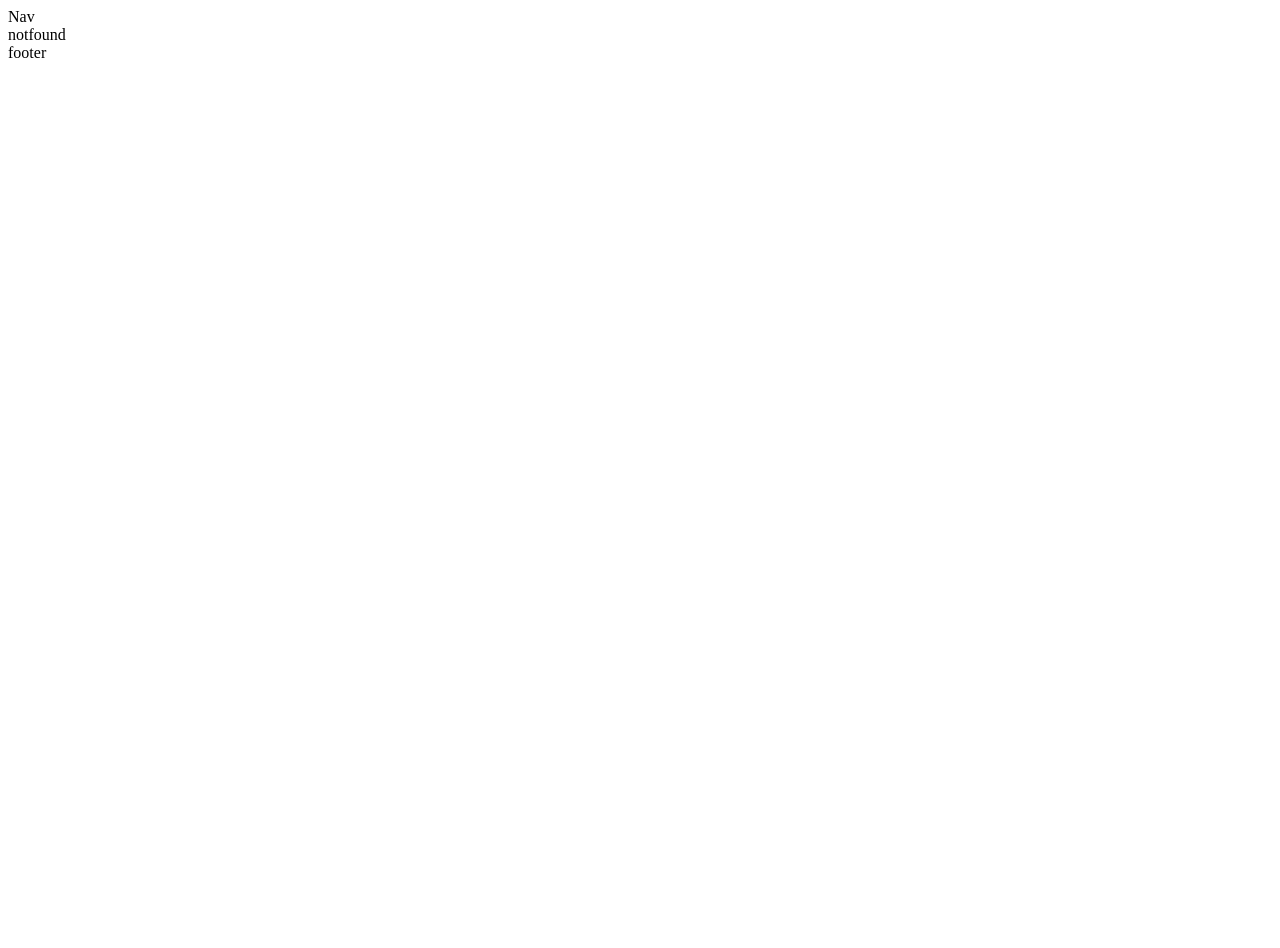
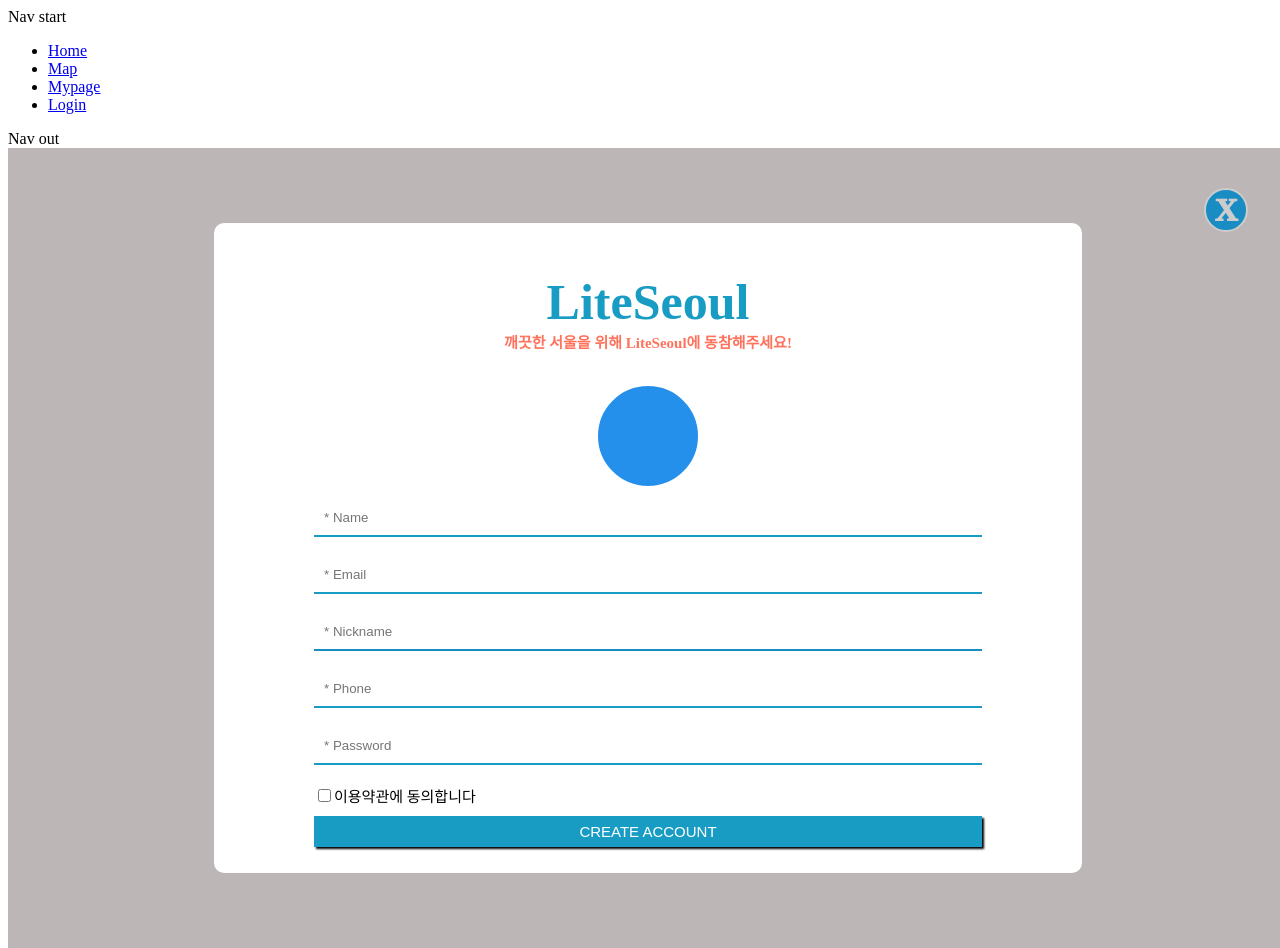
Before and after one commit to codestates/LiteSeoul-client, a React (Create React App) app: page /signup in a window 1280 px wide. Before the commit the page ends 800 px from the top, so only its background shows below. Built offline with nearby package versions, Linux system fonts and the light colour scheme; the HTML template or start-up script is replaced by a standard one.

Commit message:
[Client] feat/Signup add: Validation and format

```diff
--- a/package.json
+++ b/package.json
@@ -10,11 +10,14 @@
     "@types/node": "^12.20.15",
     "@types/react": "^17.0.11",
     "@types/react-dom": "^17.0.8",
+    "@types/styled-components": "^5.1.10",
     "axios": "^0.21.1",
     "react": "^17.0.2",
     "react-dom": "^17.0.2",
+    "react-hook-form": "^7.9.0",
     "react-router-dom": "^5.2.0",
     "react-scripts": "4.0.3",
+    "styled-components": "^5.3.0",
     "typescript": "^4.3.4",
     "web-vitals": "^1.1.2"
   },
--- /dev/null
+++ b/src/App.css
@@ -0,0 +1,114 @@
+
+
+/* 회원가입 */
+/* 주황컬러 : #ff735d */
+.SignUpTitle {
+  text-align: center;
+  font-size: 50px;
+  color: #189cc4;
+  font-weight: bolder;
+}
+
+.inputs {
+  display: flex;
+  flex-direction: column;
+  margin: 30px 50px 50px 50px;
+  justify-content:center;
+
+}
+
+.UserImg {
+  border-radius: 9999px;
+  cursor: pointer;
+}
+
+.ImgFlex {
+  display: flex;
+  text-align: center;
+  justify-content:center;
+}
+
+.UserName {
+  margin: 10px 0px;
+  padding: 10px;
+  border-top: 0px;
+  border-right: 0px;
+  border-left: 0px;
+  border-bottom: 2px solid #189cc4;
+}
+
+.UserEmail {
+  margin: 10px 0px;
+  padding: 10px;
+  border-top: 0px;
+  border-right: 0px;
+  border-left: 0px;
+  border-bottom: 2px solid #189cc4;
+}
+
+.UserNickname {
+  margin: 10px 0px;
+  padding: 10px;
+  border-top: 0px;
+  border-right: 0px;
+  border-left: 0px;
+  border-bottom: 2px solid #188cc3;
+}
+
+.UserMobile {
+  margin: 10px 0px;
+  padding: 10px;
+  border-top: 0px;
+  border-right: 0px;
+  border-left: 0px;
+  border-bottom: 2px solid #189cc4;
+}
+
+.password {
+  margin: 10px 0px;
+  padding: 10px;
+  border-top: 0px;
+  border-right: 0px;
+  border-left: 0px;
+  border-bottom: 2px solid #189cc4;
+}
+
+.password2 {
+  margin: 10px 0px;
+  padding: 10px;
+  border-top: 0px;
+  border-right: 0px;
+  border-left: 0px;
+  border-bottom: 2px solid #189cc4;
+}
+
+.SignUpButton {
+  display: block;
+  padding: 7px;
+  background-color: #189cc4;
+  border: none;
+  color: white;
+  font-size: 15px;
+  cursor: pointer;
+
+  float: left;
+  box-shadow: 2px 2px 2px black;
+  transition-duration: 0.1s;
+}
+.SignUpButton:active{
+  margin-left: 1px;
+  margin-top: 1px;
+  box-shadow: none;
+}
+
+.SignUpCheckbox {
+  font-size: 15px;
+  margin: 10px 0;
+}
+
+.errorMessages {
+  font-size: 15px;
+  font-weight: bolder;
+  text-align: center;
+  color: #ff735d;
+}
--- a/src/App.tsx
+++ b/src/App.tsx
@@ -1,18 +1,18 @@
 // import axios from 'axios';
 // import { useState, useEffect } from 'react';
-import { useState } from 'react';
-import { BrowserRouter, Switch, Route, Redirect } from 'react-router-dom';
-import Home from './pages/Home';
-import SignIn from './components/Modal/SignIn';
-import Mypage from './pages/Mypage';
-import Footer from './components/Footer';
-import Nav from './components/Nav';
+import { useState } from "react";
+import { BrowserRouter, Switch, Route, Redirect } from "react-router-dom";
+import Home from "./pages/Home";
+import SignIn from "./components/Modal/SignIn";
+import Mypage from "./pages/Mypage";
+import Footer from "./components/Footer";
+import Nav from "./components/Nav";
 // import Donation from './pages/Donation';
-import NotFound from './pages/NotFound';
-import Map from './pages/Map';
+import NotFound from "./pages/NotFound";
+import Map from "./pages/Map";
+import SignUp from "./components/Modal/SignUp";
 
-
-function App(): any {
+const App: React.FC = () => {
   // const [result, setResult] = useState('');
   // useEffect((): any => {
   //   axios.get('http://ec2-3-142-146-122.us-east-2.compute.amazonaws.com')
@@ -27,6 +27,16 @@ function App(): any {
   //     {result}
   //   </div>
   // );
+
+  // const onSubmit = (form: {
+  //   name: string;
+  //   email: string;
+  //   mobile: string;
+  //   password: string;
+  //   password2: string;
+  // }) => {
+  //   console.log(form);
+  // };
   const [isLogin, SetLogin] = useState<boolean>(false);
   return (
     <BrowserRouter>
@@ -41,30 +51,21 @@ function App(): any {
         <Route
           path="/mypage"
           render={() => {
-            if(isLogin === false) {
-              return <Redirect to="/signin" />
+            if (isLogin === false) {
+              return <Redirect to="/signin" />;
             }
-            return <Mypage/>
+            return <Mypage />;
           }}
         />
-        <Route
-          path="/signin"
-          render={() => (
-            <SignIn/>
-          )}
-        />
-        <Route
-          path="/map"
-          render={() => (
-            <Map/>
-          )}
-        />
+        <Route path="/signin" render={() => <SignIn />} />
+        <Route path="/signup" render={() => <SignUp />} />
+        <Route path="/map" render={() => <Map />} />
         <Route
           exact
           path="/"
           render={() => (
             <Home
-              // isLogin={isLogin: boolean}
+            // isLogin={isLogin: boolean}
             />
           )}
         />
@@ -72,7 +73,7 @@ function App(): any {
       </Switch>
       <Footer />
     </BrowserRouter>
-  )
-}
+  );
+};
 
 export default App;
--- a/src/components/Modal/SignIn.tsx
+++ b/src/components/Modal/SignIn.tsx
@@ -1,11 +1,19 @@
-import React from 'react'
+import React from "react";
+import { NavLink } from "react-router-dom";
 
-function SignIn(){
-    return(
-        <div>
-            signin
-        </div>
-    )
+function SignIn() {
+  return (
+    <div className="SignInNav">
+      SignIn
+      <ul>
+        <li>
+          <NavLink exact to="/signup">
+            SignUp
+          </NavLink>
+        </li>
+      </ul>
+    </div>
+  );
 }
 
 export default SignIn;
--- a/src/components/Modal/SignUp.tsx
+++ b/src/components/Modal/SignUp.tsx
@@ -1,11 +1,244 @@
-import React from 'react'
+import React from "react";
+import { useForm, SubmitHandler, SubmitErrorHandler } from "react-hook-form";
+import styled from "styled-components";
+import "../../App.css";
 
-function SignUp(){
-    return(
-        <div>
-            signup
+// styled-components로 모달창 css 관리
+const PlayModal = styled.div`
+  width: 100%;
+  height: 100vh;
+  /* min-width: 1800px; */
+  background-color: #bcb6b6;
+  position: absolute;
+  z-index: 990;
+  overflow: auto;
+  opacity: 1;
+  display: flex;
+  align-items: center;
+  justify-content: center;
+  overflow: hidden;
+`;
+
+const PlayModalInside = styled.div`
+  width: 60%;
+  /* min-width: 500px; */
+  height: 500px;
+  /* border: 7px solid red; */
+  margin: auto;
+  padding: 50px 50px 100px 50px;
+  position: relative;
+  /* color: white; */
+  background-color: white;
+  border-radius: 10px;
+`;
+
+const ModalCloseBtn = styled.div`
+  width: 40px;
+  height: 40px;
+  border: 2px solid #ccc;
+  border-radius: 50%;
+  position: absolute;
+  top: 40px;
+  right: 40px;
+  color: #ccc;
+  font-size: 2rem;
+  font-weight: 1000;
+  cursor: pointer;
+  display: flex;
+  align-items: center;
+  justify-content: center;
+  opacity: 1;
+  background-color: #188cc3;
+  z-index: 999;
+  &:hover {
+    border: none;
+    /* background: #white; */
+    opacity: 1;
+    overflow: auto;
+  }
+`;
+
+const FileUpload = styled.div`
+  height: 100px;
+  width: 100px;
+  border-radius: 100px;
+  position: relative;
+  border: 4px solid #ffffff;
+  overflow: hidden;
+  background-image: linear-gradient(to bottom, #2590eb 50%, #ffffff 50%);
+  background-size: 100% 200%;
+  transition: all 1s;
+  color: #ffffff;
+  font-size: 100px;
+
+  input[type="file"] {
+    height: 200px;
+    width: 200px;
+    position: absolute;
+    top: 0;
+    left: 0;
+    opacity: 0;
+    cursor: pointer;
+  }
+
+  &:hover {
+    background-position: 0 -100%;
+    color: #2590eb;
+  }
+`;
+
+// 타입스크립트 관련 타입지정
+type IFormInput = {
+  UserImg?: File;
+  UserName: string;
+  UserEmail: string;
+  UserNickname: string;
+  UserMobile: string;
+  Password: string;
+  Password2: string;
+  Checkbox: boolean;
+};
+
+// 사인업 함수 본문
+const SignUp = () => {
+  // react-hook-from 메소드 useForm
+  const {
+    register,
+    formState: { errors },
+    handleSubmit,
+  } = useForm<IFormInput>();
+
+  // 제출과 에러 핸들링
+  const onSubmit: SubmitHandler<IFormInput> = (data) => console.log(data);
+  const onError: SubmitErrorHandler<IFormInput> = (data) => console.log(data);
+
+  // console.log(IFormInput.data)
+  // 리턴 내부에서 모달창 생성 및 유효성검사와 인풋창 한번에 관리
+  return (
+    <PlayModal>
+      <ModalCloseBtn
+        onClick={() => {
+          window.history.back();
+        }}
+      >
+        X
+      </ModalCloseBtn>
+      <PlayModalInside>
+        <div className="SignUpTitle">LiteSeoul</div>
+        <div className="errorMessages">
+          {errors.UserImg
+            ? "프로필 사진을 지정해주세요 :)"
+            : errors.UserName
+            ? "이름을 입력해주세요 :)"
+            : errors.UserEmail
+            ? "이메일을 입력해주세요 :)"
+            : errors.UserNickname
+            ? "닉네임은 4글자 이상 8글자 이하 영문이나 숫자로 입력해주세요 :)"
+            : errors.UserMobile
+            ? "휴대폰 번호를 입력해주세요 :) 대쉬('-')는 안쓰셔도 돼요!"
+            : errors.Password
+            ? "비밀번호를 입력해주세요 :)"
+            : errors.Checkbox
+            ? "이용약관에 동의해주세요 :)"
+            : "깨끗한 서울을 위해 LiteSeoul에 동참해주세요!"}
         </div>
-    )
-}
+        <form
+          className="inputs"
+          onSubmit={handleSubmit(onSubmit)}
+          onError={handleSubmit(onError)}
+        >
+          <div className="ImgFlex">
+            <FileUpload>
+              <input
+                className="UserImg"
+                type="file"
+                accept=".jpg, .jpeg, .png"
+                {...register("UserImg", {
+                  required: true,
+                })}
+              />
+            </FileUpload>
+          </div>
+          <div className="ErrorMessage"></div>
+          <input
+            className="UserName"
+            type="text"
+            placeholder="* Name"
+            {...register("UserName", {
+              required: true,
+              maxLength: 20,
+              pattern: {
+                value: /^[a-zA-Z0-9]{4,8}$/,
+                message: "이름을 입력해주세요 :)",
+              },
+            })}
+          />
+          <input
+            className="UserEmail"
+            type="email"
+            placeholder="* Email"
+            {...register("UserEmail", {
+              required: true,
+              pattern:
+                /^[0-9a-zA-Z]([-_.]?[0-9a-zA-Z])*@[0-9a-zA-Z]([-_.]?[0-9a-zA-Z])*.[a-zA-Z]{2,3}$/i,
+            })}
+          />
+          <input
+            className="UserNickname"
+            type="text"
+            placeholder="* Nickname"
+            {...register("UserNickname", {
+              required: true,
+              pattern: /^[a-zA-Z0-9]{4,8}$/,
+            })}
+          />
+          <input
+            className="UserMobile"
+            type="tel"
+            placeholder="* Phone"
+            {...register("UserMobile", {
+              required: true,
+              pattern: /^\d{3}\d{3,4}\d{4}$/,
+            })}
+          />
+          <input
+            className="password"
+            type="password"
+            placeholder="* Password"
+            {...register("Password", {
+              required: true,
+              minLength: {
+                value: 8,
+                message: "8자 이상으로 영문+숫자+특수문자 조합하셔야 해요!",
+              },
+              maxLength: {
+                value: 15,
+                message: "15자 이내로 입력하셔야 해요!",
+              },
+              pattern: /^(?=.*\d)(?=.*[a-zA-Z])[0-9a-zA-Z]{8,15}$/,
+            })}
+          />
+          <div className="SignUpCheckbox">
+            <input
+              type="Checkbox"
+              // onChange={(e) => {
+              //   console.log(e.target.checked);
+              // }}
+              {...register("Checkbox", {
+                required: true,
+              })}
+            />
+            이용약관에 동의합니다
+          </div>
+          <input
+            className="SignUpButton"
+            type="submit"
+            value={"CREATE ACCOUNT"}
+          />
+        </form>
+      </PlayModalInside>
+    </PlayModal>
+  );
+};
 
 export default SignUp;
--- a/src/components/Nav.tsx
+++ b/src/components/Nav.tsx
@@ -1,11 +1,35 @@
-import React from 'react'
+import React from "react";
+import { NavLink } from "react-router-dom";
 
-function Nav(){
-    return(
-        <div className="Nav">
-            Nav
-        </div>
-    )
+function Nav() {
+  return (
+    <div className="Nav">
+        Nav start
+      <ul>
+        <li>
+          <NavLink exact to="/" className="textLink">
+            Home
+          </NavLink>
+        </li>
+        <li>
+          <NavLink exact to="/map" className="textLink">
+            Map
+          </NavLink>
+        </li>
+        <li>
+          <NavLink exact to="/mypage" className="textLink">
+            Mypage
+          </NavLink>
+        </li>
+        <li>
+          <NavLink exact to="/signin" className="textLink">
+            Login
+          </NavLink>
+        </li>
+      </ul>
+      Nav out
+    </div>
+  );
 }
 
 export default Nav;
--- a/src/pages/Home.tsx
+++ b/src/pages/Home.tsx
@@ -3,7 +3,7 @@ import React from 'react'
 function Home(){
     return(
         <div>
-            {}
+            Home
         </div>
     )
 }
```
Also changed, not shown: 1 other file (tests, documents, lock files or other folders).
